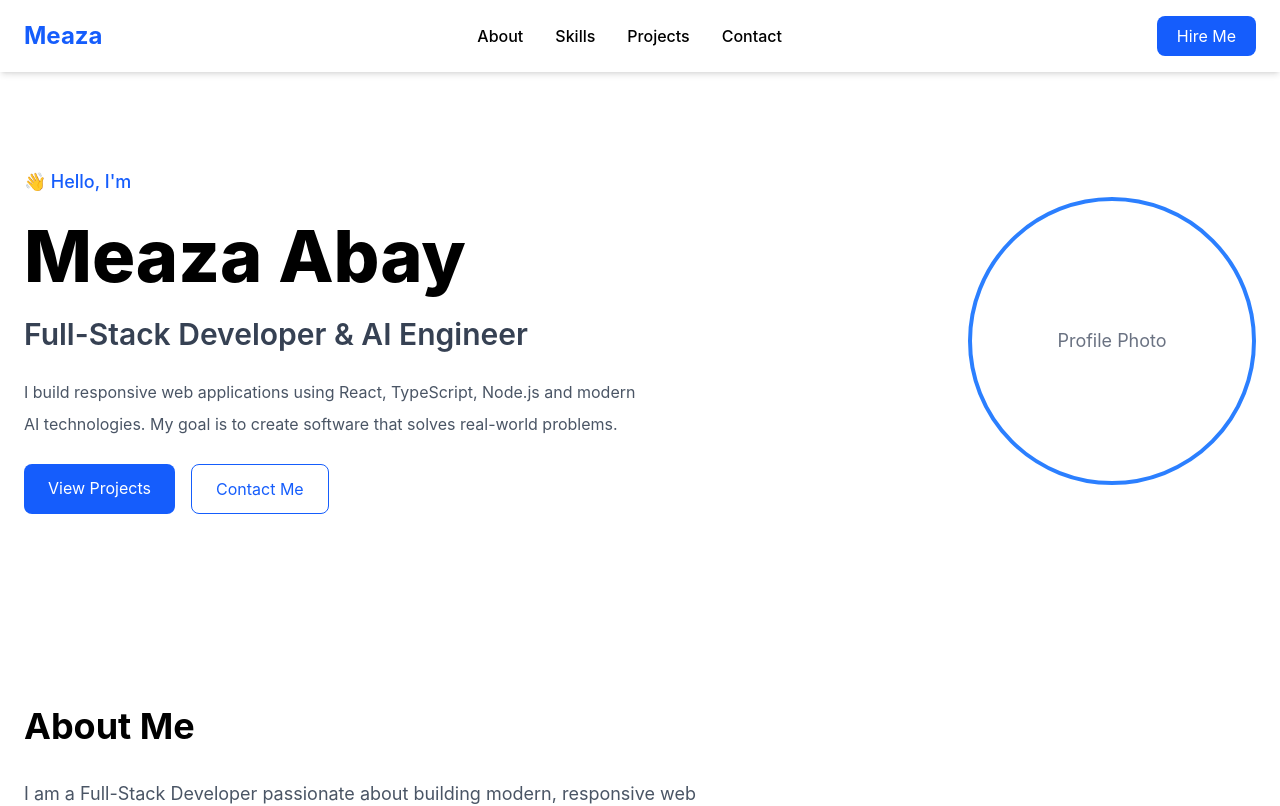
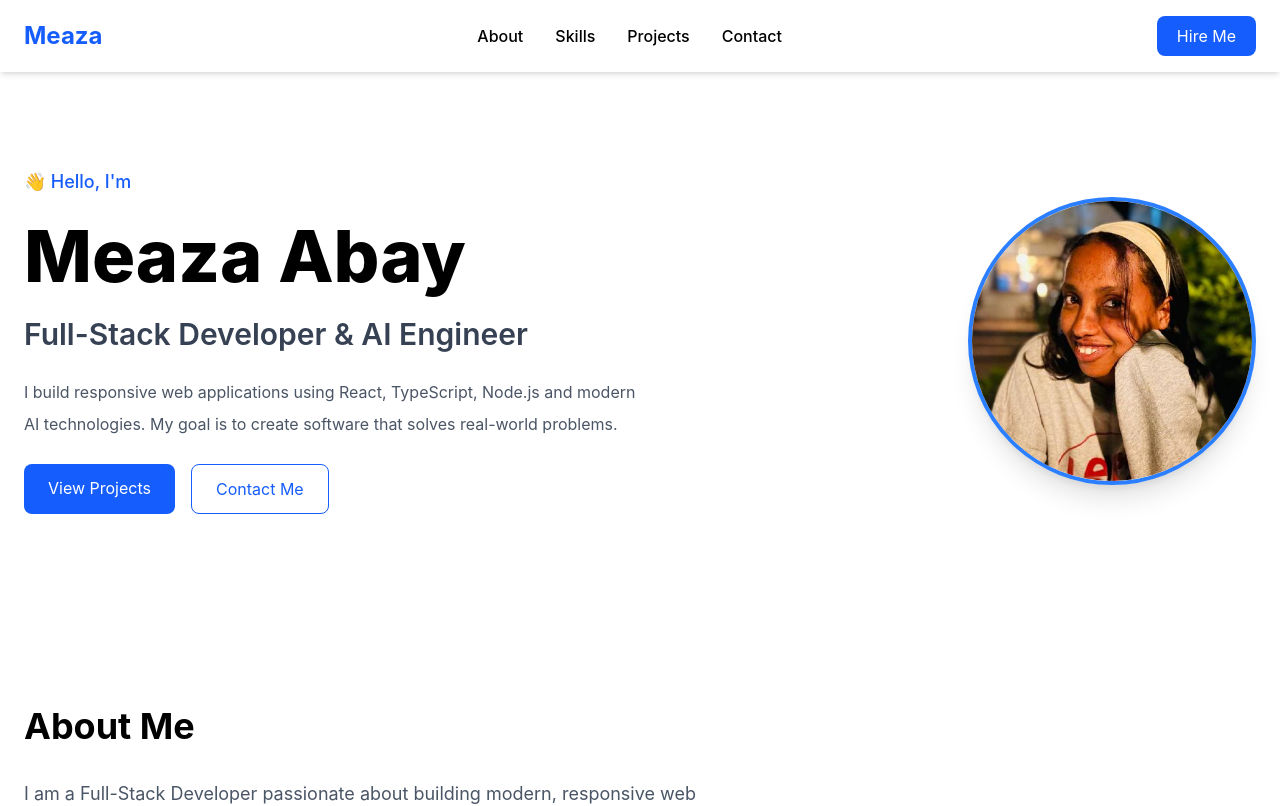
Before and after one commit to Meaza336/meaza-portfolio, a React (Vite) app: page / in a window 1280 px wide. Shown: the top 806 px of the page. Built offline with nearby package versions, Linux system fonts and the light colour scheme.

Commit message:
feat: improve profile and Hero

```diff
--- a/src/components/Hero.tsx
+++ b/src/components/Hero.tsx
@@ -1,3 +1,4 @@
+import profile from "../assets/profile.jpg";
 function Hero() {
   return (
     <section className="max-w-7xl mx-auto px-6 py-24 flex flex-col-reverse md:flex-row items-center justify-between gap-12">
@@ -42,11 +43,13 @@ function Hero() {
 
       </div>
 
-      {/* Right Side */}
-      <div className="w-72 h-72 rounded-full border-4 border-blue-500 flex items-center justify-center text-gray-500 text-lg">
-        Profile Photo
-      </div>
-
+      <div className="w-72 h-72">
+  <img
+    src={profile}
+    alt="Meaza Abay"
+    className="w-full h-full rounded-full object-cover border-4 border-blue-500 shadow-xl"
+  />
+</div>
     </section>
   );
 }
```
Also changed, not shown: src/assets/profile.jpg.
